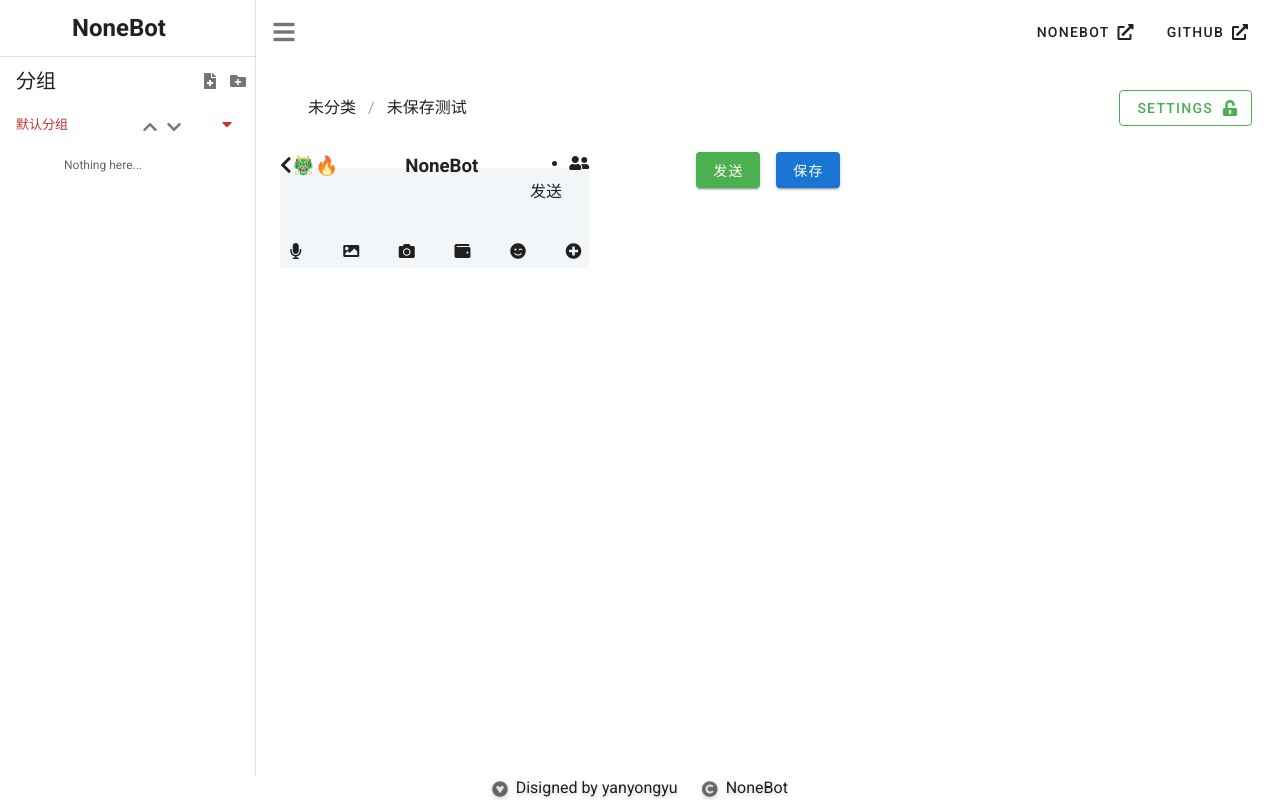
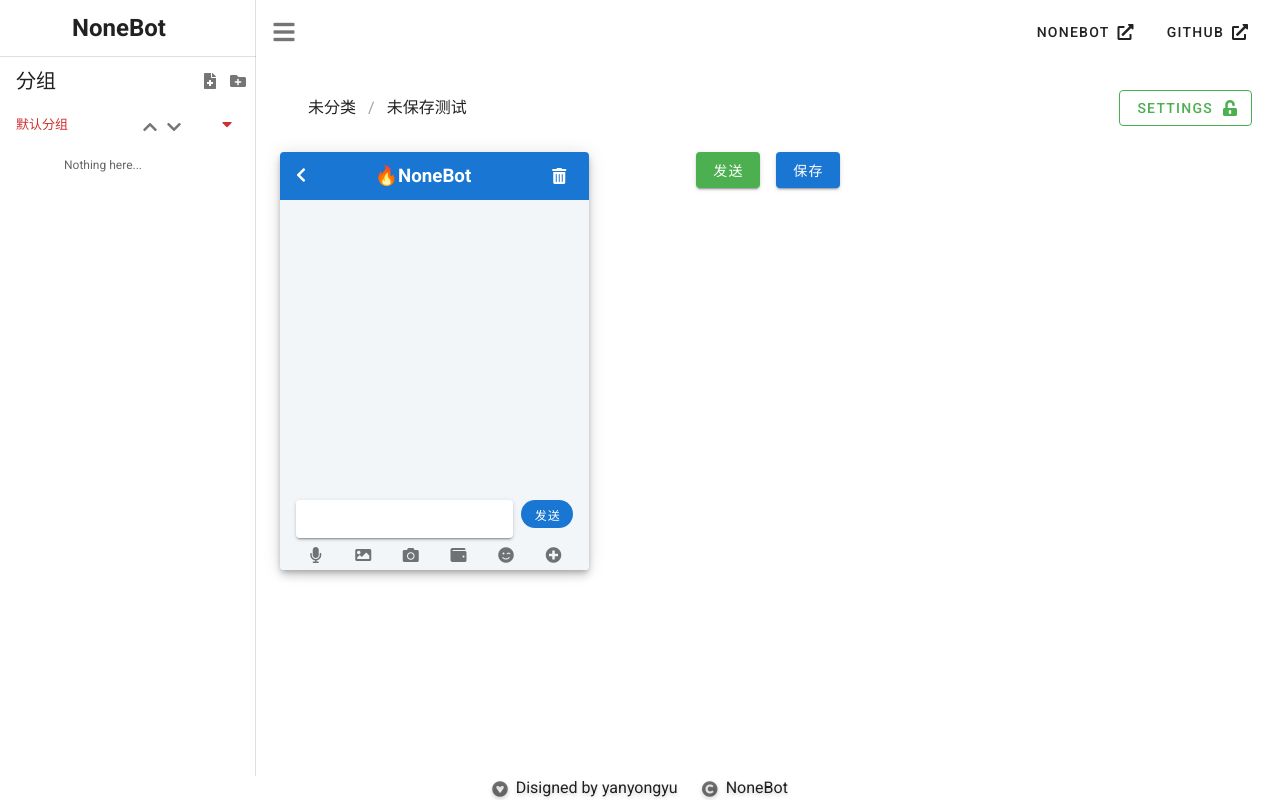
Before and after one commit to nonebot/plugin-test, a Vue app: page /frontend in a window 1280 px wide. Built offline with nearby package versions, Linux system fonts and the light colour scheme.

Commit message:
vuetify fake qq messenger

```diff
--- a/src/components/Messenger.vue
+++ b/src/components/Messenger.vue
@@ -1,30 +1,66 @@
 <template>
   <div class="qq-chat">
-    <div class="portlet-box portlet-fullHeight portlet-shadow mb-30">
-      <div
-        class="portlet-header bg-primary flex-row flex d-flex align-items-center b-b"
-      >
-        <div class="flex d-flex justify-content-between">
-          <h3>
-            <i class="fas fa-chevron-left"></i>
-          </h3>
-          <!-- <h3>
-            <i class="fas fa-dragon fa-fw"></i>
-            <i class="fas fa-fire fa-fw"></i>
-          </h3>-->
-          <h3>🐲🔥</h3>
-        </div>
-        <div class="flex d-flex flex-column">
-          <h3>NoneBot</h3>
-        </div>
-        <div class="portlet-tools">
-          <ul class="nav">
-            <li class="nav-item">
-              <i class="fas fa-user-friends"></i>
-            </li>
-          </ul>
-        </div>
-      </div>
+    <v-card class="elevation-6">
+      <v-toolbar color="primary" dark dense flat>
+        <v-row no-gutters>
+          <v-col>
+            <v-row no-gutters justify="space-between">
+              <v-col cols="auto">
+                <v-icon small>fa-chevron-left</v-icon>
+              </v-col>
+              <v-col cols="auto">
+                <h3>🔥</h3>
+              </v-col>
+            </v-row>
+          </v-col>
+          <v-col cols="auto">
+            <h3>NoneBot</h3>
+          </v-col>
+          <v-col class="text-right">
+            <v-tooltip top>
+              <template v-slot:activator="{ on, attrs }">
+                <v-btn icon small v-bind="attrs" v-on="on"
+                  ><v-icon small>fa-trash-alt</v-icon></v-btn
+                >
+              </template>
+              <span>Clear</span>
+            </v-tooltip>
+          </v-col>
+        </v-row>
+      </v-toolbar>
+      <div class="chat-bg" style="min-height: 300px;"></div>
+      <v-container fluid class="chat-bg py-0">
+        <v-row dense class="mx-0">
+          <v-col>
+            <v-text-field dense solo hide-details height="28px"></v-text-field>
+          </v-col>
+          <v-col cols="auto">
+            <v-btn color="primary" small rounded depressed>发送</v-btn>
+          </v-col>
+        </v-row>
+        <v-row class="text-center" no-gutters>
+          <v-col class="pa-1" cols="2">
+            <v-icon small>fa-microphone</v-icon>
+          </v-col>
+          <v-col class="pa-1" cols="2">
+            <v-icon small>fa-image</v-icon>
+          </v-col>
+          <v-col class="pa-1" cols="2">
+            <v-icon small>fa-camera</v-icon>
+          </v-col>
+          <v-col class="pa-1" cols="2">
+            <v-icon small>fa-wallet</v-icon>
+          </v-col>
+          <v-col class="pa-1" cols="2">
+            <v-icon small>fa-smile-wink</v-icon>
+          </v-col>
+          <v-col class="pa-1" cols="2">
+            <v-icon small>fa-plus-circle</v-icon>
+          </v-col>
+        </v-row>
+      </v-container>
+    </v-card>
+    <!-- <div class="portlet-box portlet-fullHeight portlet-shadow mb-30">
       <div class="portlet-body chat-bg px-2">
         <template v-for="(item, index) in messages">
           <div
@@ -56,44 +92,7 @@
           </div>
         </template>
       </div>
-      <div class="portlet-body chat-bg pb-1">
-        <div class="form-group row mb-0">
-          <div class="col-9 p-1">
-            <input
-              type="text"
-              class="form-control form-control-sm disabled bg-white"
-            />
-          </div>
-          <div class="col-3 p-1">
-            <button
-              class="form-control form-control-sm btn btn-sm btn-rounded btn-primary btn-block"
-            >
-              发送
-            </button>
-          </div>
-        </div>
-        <div class="row text-center">
-          <div class="col-2">
-            <i class="fas fa-microphone"></i>
-          </div>
-          <div class="col-2">
-            <i class="fas fa-image"></i>
-          </div>
-          <div class="col-2">
-            <i class="fas fa-camera"></i>
-          </div>
-          <div class="col-2">
-            <i class="fas fa-wallet"></i>
-          </div>
-          <div class="col-2">
-            <i class="fas fa-smile-wink"></i>
-          </div>
-          <div class="col-2">
-            <i class="fas fa-plus-circle"></i>
-          </div>
-        </div>
-      </div>
-    </div>
+    </div> -->
   </div>
 </template>
 
@@ -102,9 +101,6 @@
 
 export default {
   name: "chat-interface",
-  props: {
-    messages: Array,
-  },
   methods: {
     // initWOW: function () {
     //   var wow = new WOW({
--- a/src/components/Sender.vue
+++ b/src/components/Sender.vue
@@ -17,6 +17,7 @@
 
 <script>
 import Vue from "vue";
+import templates from "./templates";
 import { v1 as uuidv1 } from "uuid";
 import hljs from "highlight.js/lib/core";
 import prettier from "prettier/standalone";
--- a/src/styles/variables.scss
+++ b/src/styles/variables.scss
@@ -1,3 +1,5 @@
 // List Group Style
 $list-group-header-icon-min-width: 0;
 $list-item-child-last-type-margin: 0;
+// Text Field Style
+$text-field-solo-dense-control-min-height: 28px;
```
